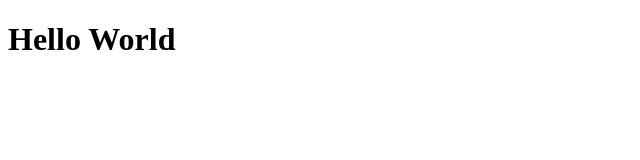
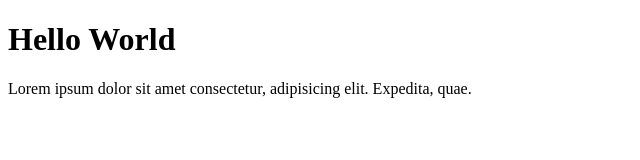
Before and after one commit to Yossi-nordiansah/belajar-remote, a plain HTML site: page index.html in a window 1280 px wide. Shown: the whole page, without its empty margins (0-640 px from the left). Drawn offline with Linux system fonts and the light colour scheme.

Commit message:
create paragraph lorem

```diff
--- a/index.html
+++ b/index.html
@@ -7,5 +7,6 @@
 </head>
 <body>
     <h1>Hello World</h1>
+    <p>Lorem ipsum dolor sit amet consectetur, adipisicing elit. Expedita, quae.</p>
 </body>
 </html>
```
